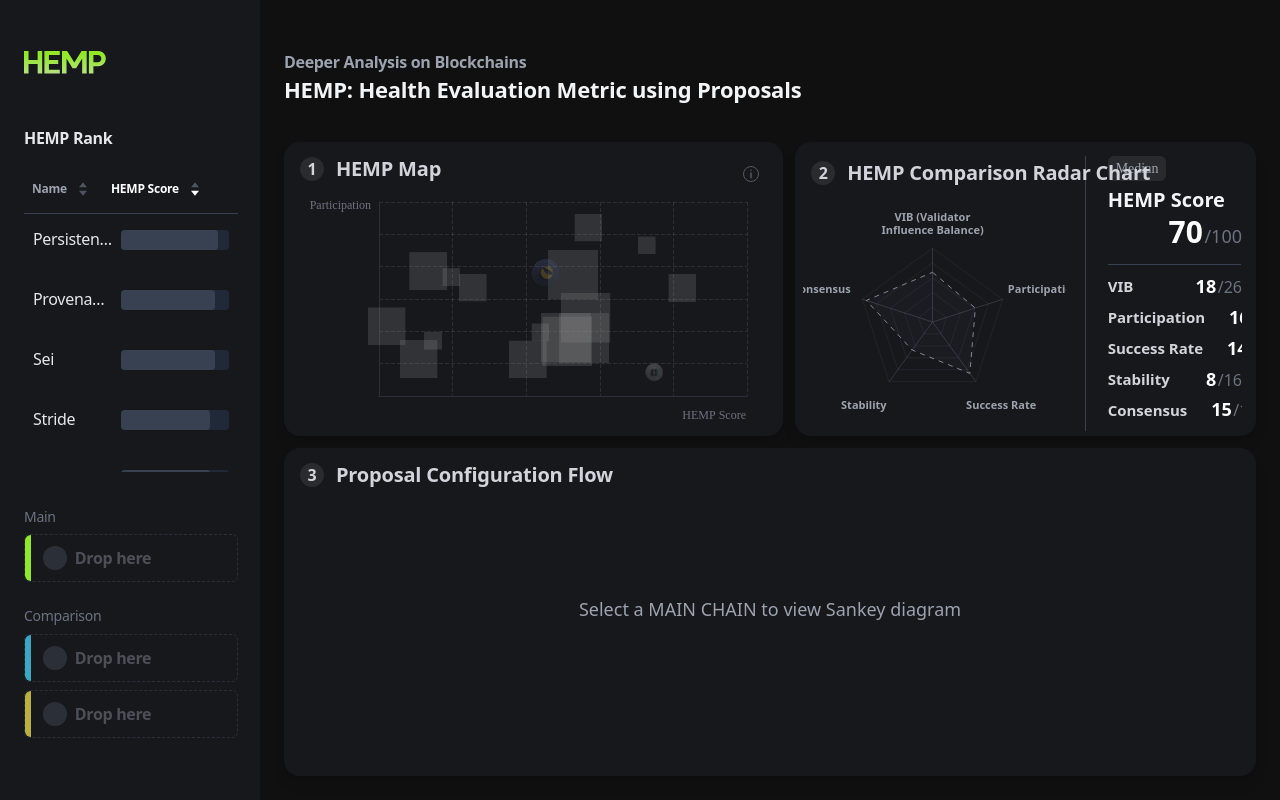
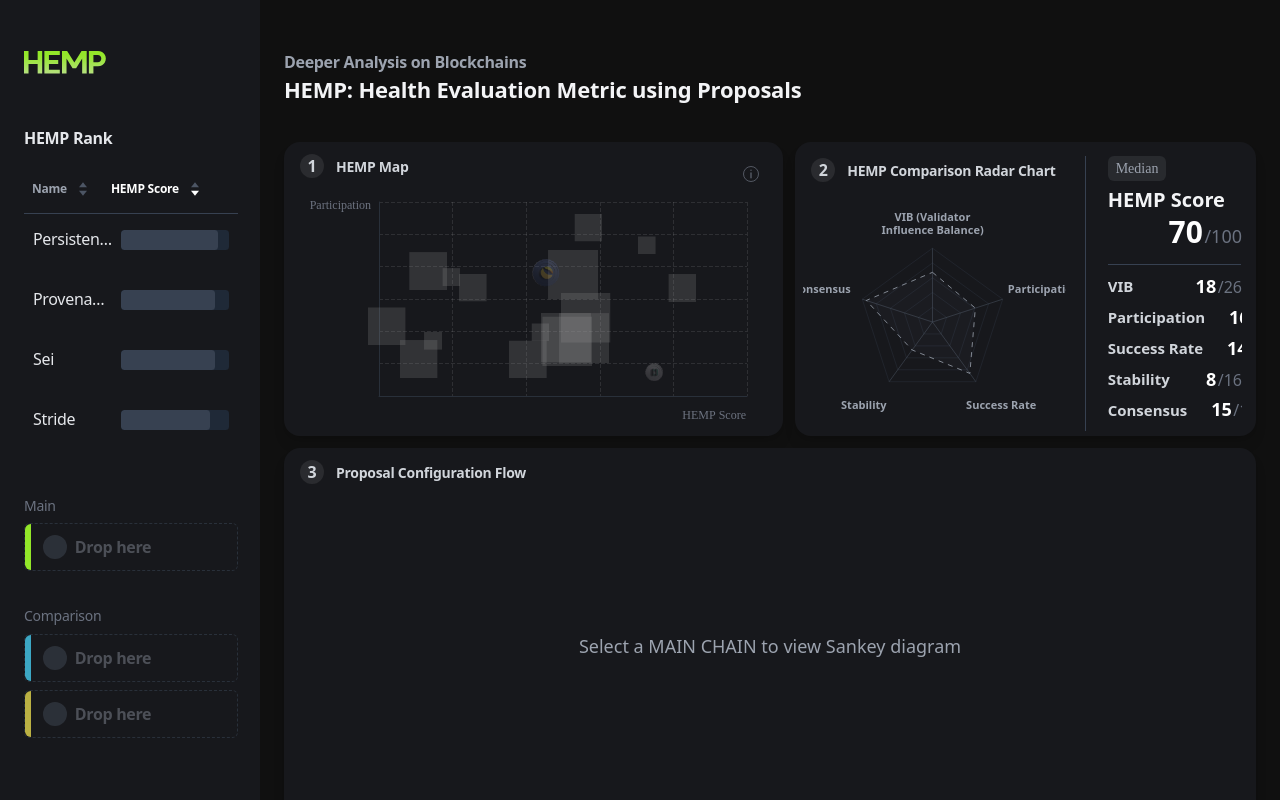
Before and after one commit to nhsngyn/HEMP, a React (Vite) app: page / in a window 1280 px wide. Built offline with nearby package versions, Linux system fonts and the light colour scheme; a web font is replaced by a local one.

Commit message:
차트 스타일 개선: 타이틀 폰트 body3-b로 통일, 생키차트 높이 401px, 슬롯 간격 35px, 자동 스크롤 제거

```diff
--- a/src/App.jsx
+++ b/src/App.jsx
@@ -25,23 +25,7 @@ function App() {
     [allChains, selectedMainId]
   );
   useEffect(() => {
-    const prevMainId = prevMainIdRef.current;
-
-    if (!selectedMainId || prevMainId === selectedMainId) {
-      prevMainIdRef.current = selectedMainId;
-      return;
-    }
-
     prevMainIdRef.current = selectedMainId;
-
-    setTimeout(() => {
-      const scrollContainer = document.getElementById("main-scroll-container");
-      const headerEl = document.getElementById("dashboard-header");
-      if (!scrollContainer || !headerEl) return;
-
-      const headerBottom = headerEl.offsetTop + headerEl.offsetHeight;
-      scrollContainer.scrollTo({ top: headerBottom + 30, behavior: "smooth" });
-    }, 50);
   }, [selectedMainId]);
 
   useEffect(() => {
@@ -122,8 +106,8 @@ function App() {
           </div>
 
           <div
-            className="w-full min-h-0 relative overflow-hidden rounded-2xl shadow-lg"
-            style={{ flex: "6 0 0", backgroundColor: COLORS.GRAYBG }}
+            className="w-full relative overflow-hidden rounded-2xl shadow-lg"
+            style={{ height: "401px", backgroundColor: COLORS.GRAYBG }}
           >
             <SankeyChart />
           </div>
--- a/src/components/charts/HempMap.jsx
+++ b/src/components/charts/HempMap.jsx
@@ -309,7 +309,7 @@ const HempMap = () => {
           1
         </div>
         <h2
-          className="text-title3-b"
+          className="text-body3-b"
           style={{ color: '#D1D5DB' }}
         >
           HEMP Map
--- a/src/components/charts/ProposalsTable.jsx
+++ b/src/components/charts/ProposalsTable.jsx
@@ -126,7 +126,7 @@ const ProposalsTable = ({ mainChain }) => {
         className="flex items-center  justify-start gap-2 shrink-0 "
         style={{ marginBottom: 'calc(16px * var(--scale))' }}
       >
-        <h2 className="text-title3-b" style={{ color: '#D1D5DB' }}>
+        <h2 className="text-body3-b" style={{ color: '#D1D5DB' }}>
           All Proposals
         </h2> <span className="text-gray-500 text-body1-sb"> {filteredPropositions.length}</span>
       </div>
--- a/src/components/charts/RadarChart.jsx
+++ b/src/components/charts/RadarChart.jsx
@@ -359,7 +359,7 @@ const RadarChart = () => {
           2
         </div>
         <h2
-          className="text-title3-b"
+          className="text-body3-b"
           style={{ color: '#D1D5DB' }}
         >
           HEMP Comparison Radar Chart
--- a/src/components/charts/SankeyChart.jsx
+++ b/src/components/charts/SankeyChart.jsx
@@ -1005,7 +1005,7 @@ const SankeyChart = ({ width = 1400, height = 700 }) => {
           3
         </div>
         <h2
-          className="text-title3-b"
+          className="text-body3-b"
           style={{ color: '#D1D5DB' }}
         >
           Proposal Configuration Flow
--- a/src/components/ranking/RankingChart.jsx
+++ b/src/components/ranking/RankingChart.jsx
@@ -143,7 +143,7 @@ const RankingChart = () => {
           </DroppableListArea>
         </div>
 
-        <div className="shrink-0 flex flex-col gap-6">
+        <div className="shrink-0 flex flex-col" style={{ gap: "35px" }}>
           <div>
             <h3 className="text-body3-m text-gray-500 mb-2">Main</h3>
             <DroppableSlot
```
